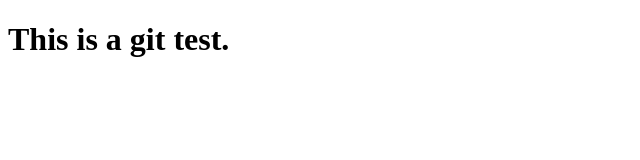
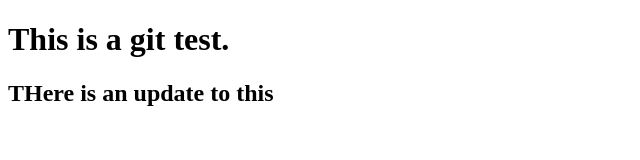
Before and after one commit to LiangyiP/test-1, a plain HTML site: page index.html in a window 1280 px wide. Shown: the whole page, without its empty margins (0-640 px from the left). Drawn offline with Linux system fonts and the light colour scheme.

Commit message:
Added index skeleton

```diff
--- a/index.html
+++ b/index.html
@@ -8,6 +8,7 @@
 </head>
 <body>
     <h1>This is a git test.</h1>
+    <h2>THere is an update to this</h2>
 </body>
 
 </html>
```
